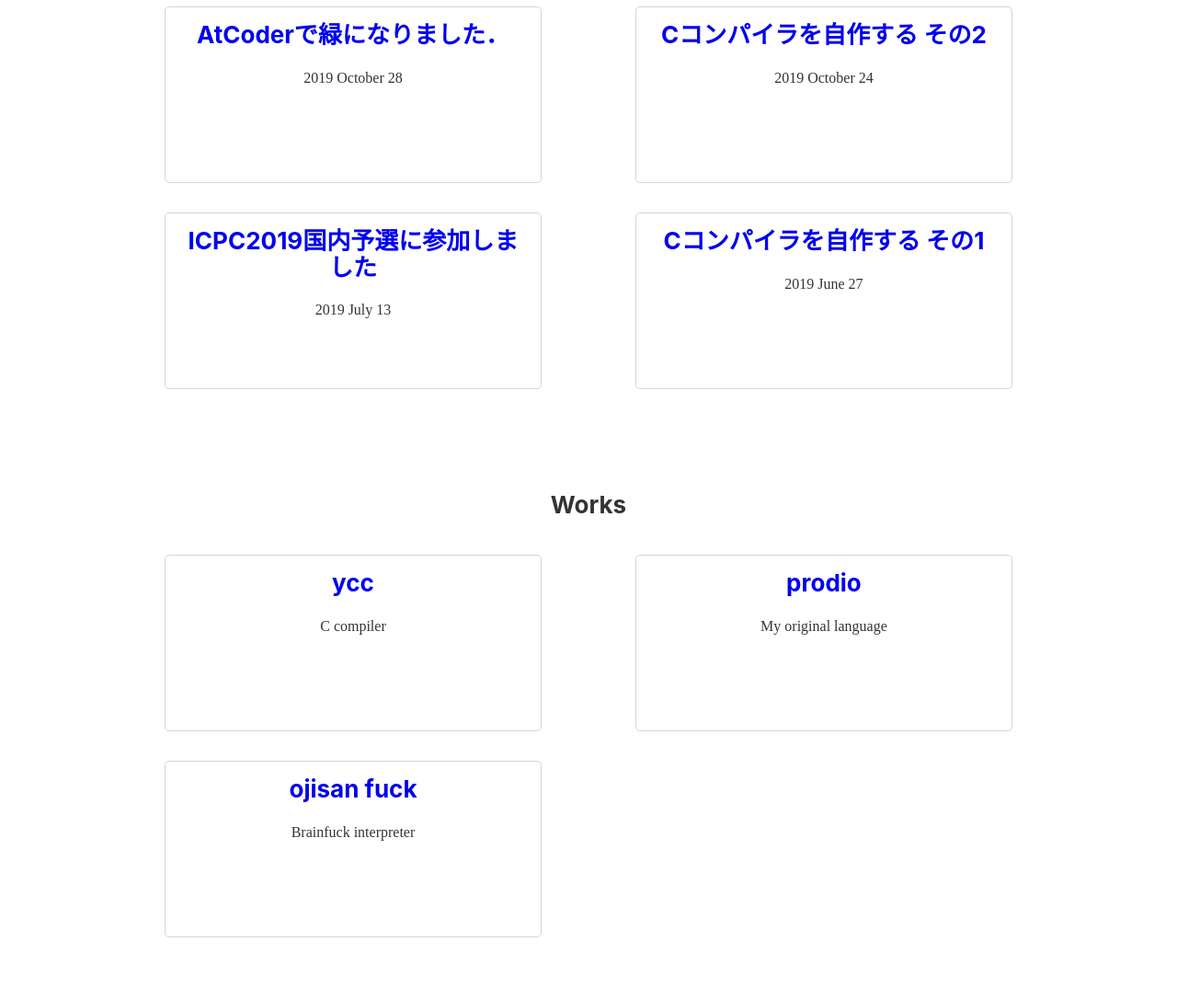
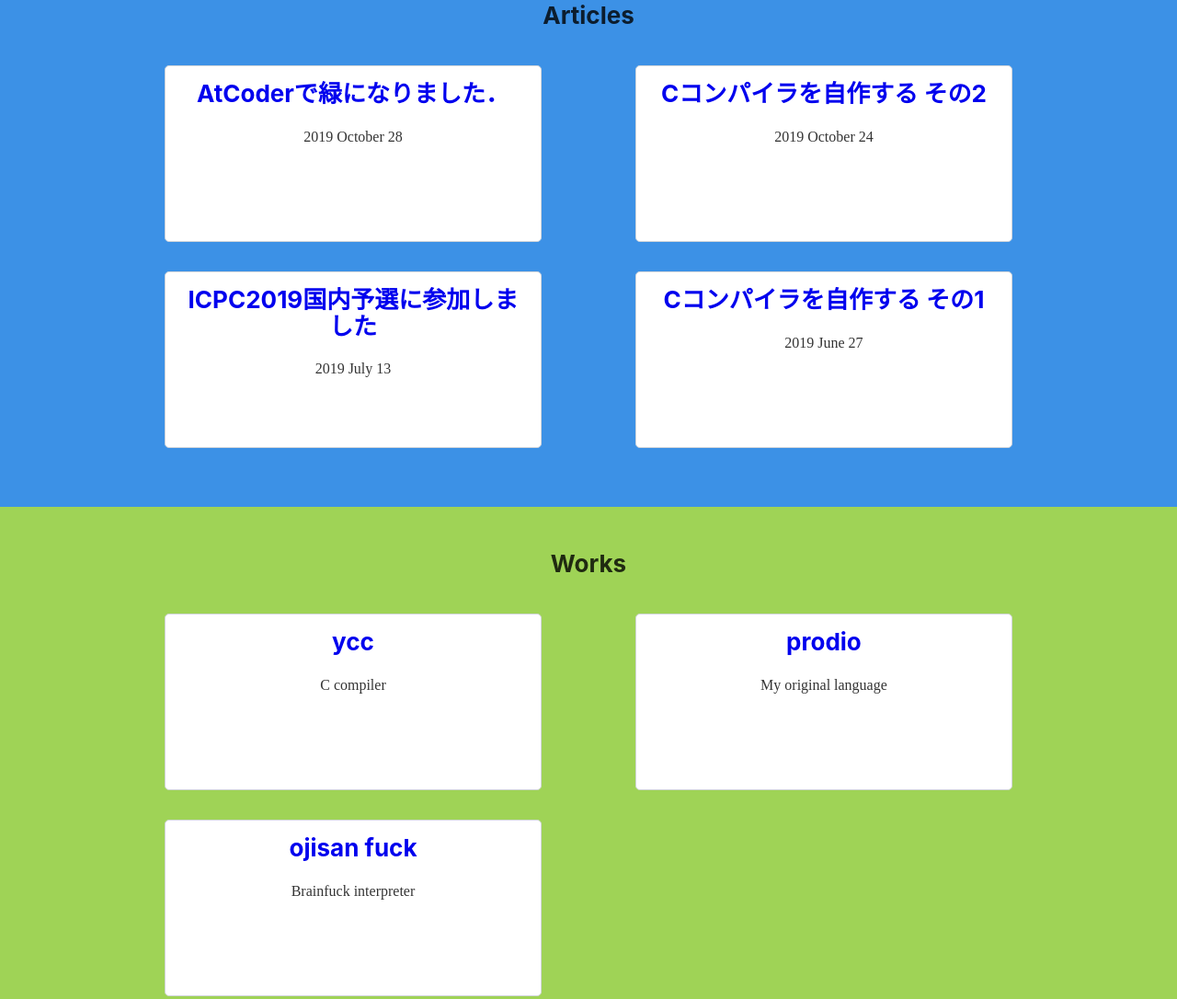
Before and after one commit to ikanago/blog, a Gatsby site: page / in a window 1280 px wide. Shown: the part 419-1505 px from the top of the page at 92% size. Built offline with nearby package versions, Linux system fonts and the light colour scheme; Gatsby itself is replaced by a stand-in of ours.

Commit message:
✨ Background color can be set on cards

```diff
--- a/src/components/Articles/Articles.tsx
+++ b/src/components/Articles/Articles.tsx
@@ -55,5 +55,11 @@ export const Articles = () => {
                 link: post.node.frontmatter.slug,
             };
         });
-    return <Container sectionName="Articles" contents={posts} />;
+    return (
+        <Container
+            backgroundColor="#3c91e6"
+            sectionName="Articles"
+            contents={posts}
+        />
+    );
 };
--- a/src/components/Biography/biography.module.css
+++ b/src/components/Biography/biography.module.css
@@ -2,6 +2,7 @@
     display: flex;
     justify-content: center;
     margin: 1rem 0 0 0;
+    padding: 2rem;
 }
 
 .biography {
--- a/src/components/Container/Container.tsx
+++ b/src/components/Container/Container.tsx
@@ -3,11 +3,16 @@ import { Card, CardContent } from "./Card";
 const styles = require("./container.module.css");
 
 type Props = {
+    backgroundColor: string;
     sectionName: string;
     contents: CardContent[];
 };
 
-export const Container = ({ sectionName, contents }: Props) => {
+export const Container = ({
+    backgroundColor,
+    sectionName,
+    contents,
+}: Props) => {
     const cards = contents.map(content => (
         <Card
             title={content.title}
@@ -17,7 +22,10 @@ export const Container = ({ sectionName, contents }: Props) => {
         />
     ));
     return (
-        <div className={styles.container}>
+        <div
+            className={styles.container}
+            style={{ backgroundColor: backgroundColor }}
+        >
             <h2 className={styles.section_name}>{sectionName}</h2>
             <div className={styles.cards}>{cards}</div>
         </div>
--- a/src/components/Container/container.module.css
+++ b/src/components/Container/container.module.css
@@ -1,4 +1,5 @@
 .container {
+    /* background-color: #4e8ce0; */
     padding: 3rem 0rem;
     width: auto;
 }
@@ -14,6 +15,7 @@
 }
 
 .card {
+    background-color: white;
     border: 0.1rem solid #d1d5da;
     border-radius: 0.3rem;
     margin: 1rem 5%;
--- a/src/components/Works/Works.tsx
+++ b/src/components/Works/Works.tsx
@@ -10,5 +10,11 @@ export const Works = () => {
             description: work.description,
         };
     });
-    return <Container sectionName="Works" contents={works} />;
+    return (
+        <Container
+            backgroundColor="#9fd356"
+            sectionName="Works"
+            contents={works}
+        />
+    );
 };
```
